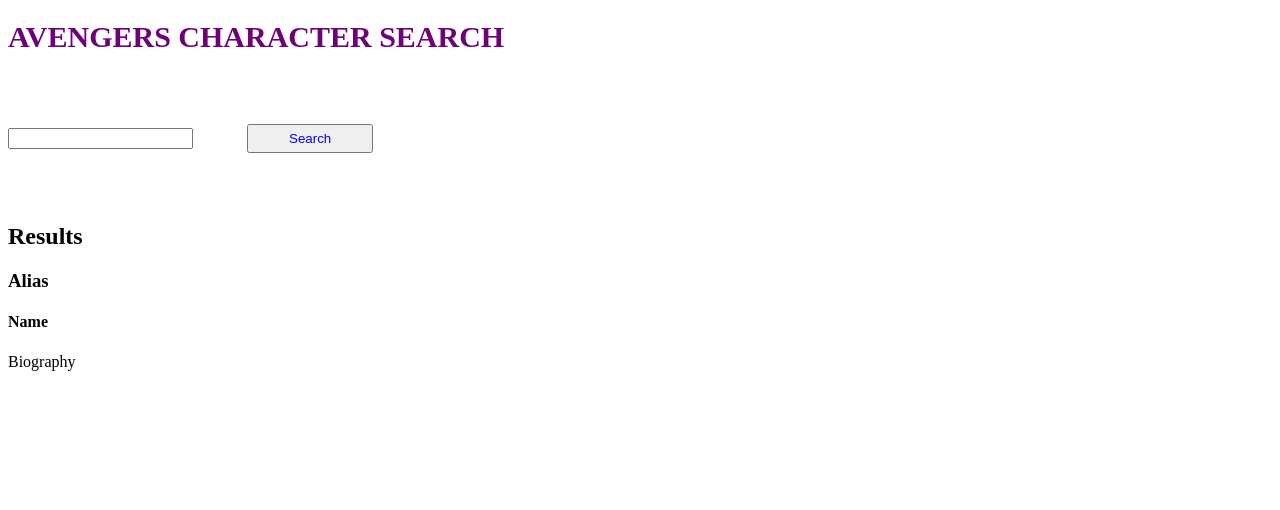
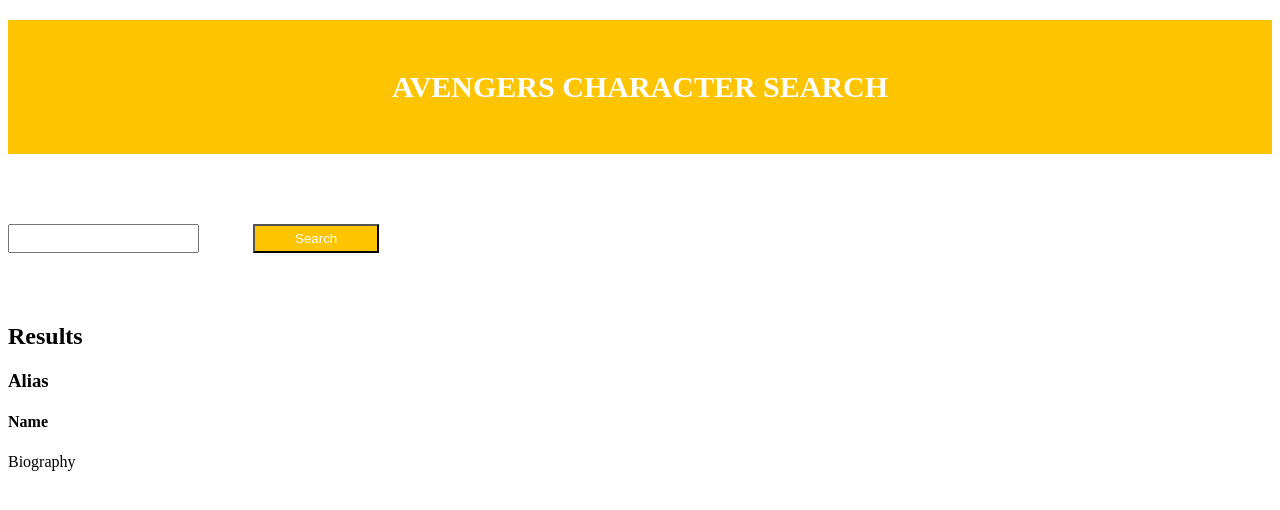
Before and after one commit to kellyandra/comp2245--assignment4-a, a plain HTML site: page index.html in a window 1280 px wide. Drawn offline with Linux system fonts and the light colour scheme.

Commit message:
not final styles but what was done so far

```diff
--- a/styles.css
+++ b/styles.css
@@ -1,7 +1,11 @@
 
 h1{
     font-size: 30px;
-    color: rgb(111, 0, 121);
+    color: rgb(255, 255, 255);
+    background-color: rgb(255, 196, 0);
+    padding: 50px;
+    text-align: center;
+    text-decoration: solid;
 }
 
 .superheroes{
@@ -10,6 +14,12 @@ h1{
 }
 #button{
     padding: 5px 40px ;
-    color:blue;
+    color:rgb(255, 255, 255);
     margin: 50px;
+    background-color: rgb(255, 196, 0);
+
 }
+
+input{
+    padding:5px;
+}
```
